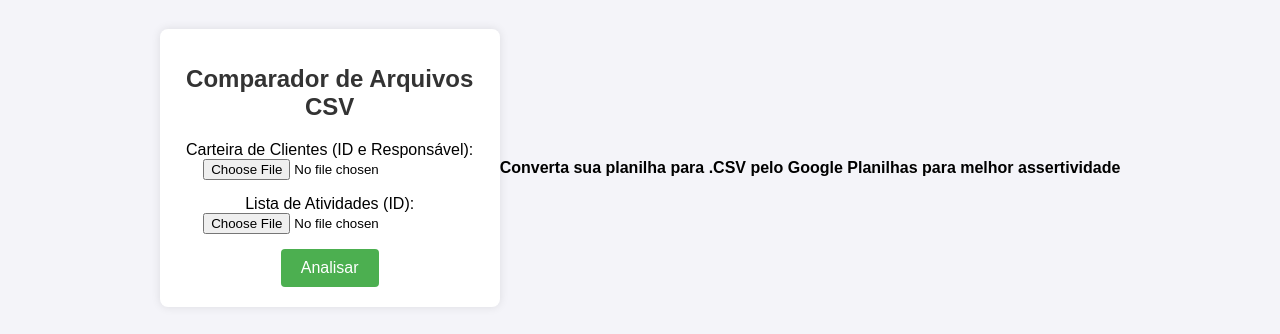
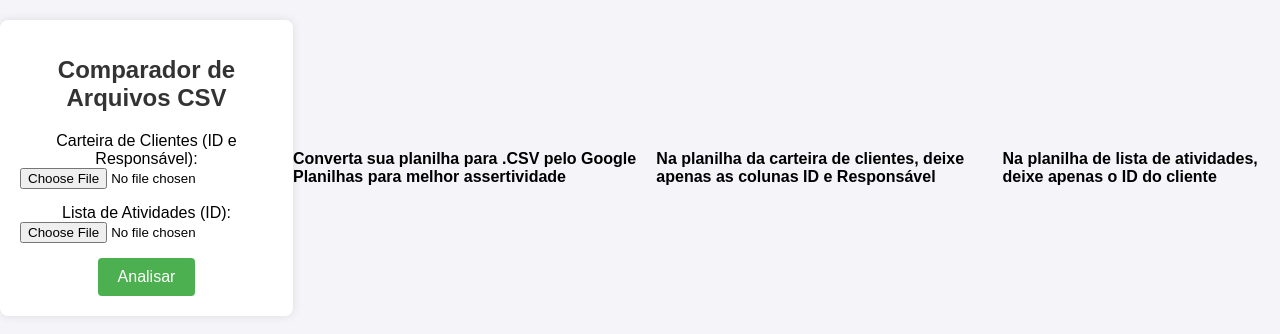
Before and after one commit to ItalloPureza/comparadoCSV_JS, a plain HTML site: page index.html in a window 1280 px wide. Shown: the part 232-566 px from the top of the page. Drawn offline with Linux system fonts and the light colour scheme.

Commit message:
Update index.html

```diff
--- a/index.html
+++ b/index.html
@@ -81,5 +81,9 @@
 
 <section>        <h4>Converta sua planilha para .CSV pelo Google Planilhas para melhor assertividade</h4>
 </section>
+<section>        <h4>Na planilha da carteira de clientes, deixe apenas as colunas ID e Responsável</h4>
+</section>
+<section>        <h4>Na planilha de lista de atividades, deixe apenas o ID do cliente</h4>
+</section>
 </body>
 </html>
```
